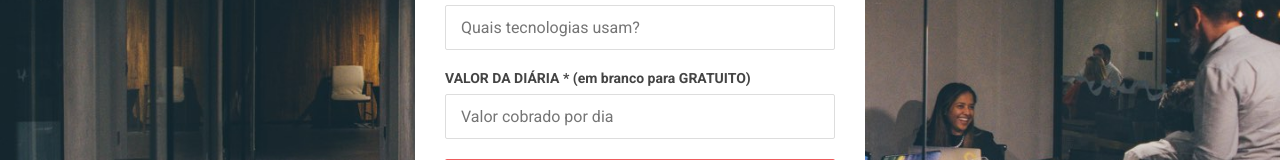
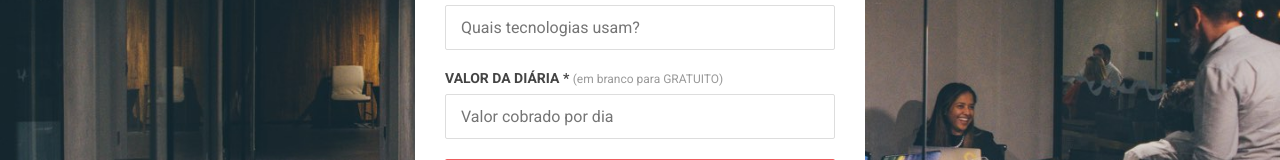
Before and after one commit to LeonardoSSev/omnistack_9_frontend, a React (Create React App) app: page /New in a window 1280 px wide. Shown: the part 332-492 px from the top of the page. Built offline with nearby package versions, Linux system fonts and the light colour scheme.

Commit message:
Applies style for span inside form label

```diff
--- a/src/App.css
+++ b/src/App.css
@@ -57,6 +57,12 @@ body, input, button {
   margin-bottom: 8px;
 }
 
+.content form label span {
+  font-weight: normal;
+  color: #999;
+  font-size: 12px;
+}
+
 .content form input {
   margin-bottom: 20px;
   border: 1px solid #ddd;
```
